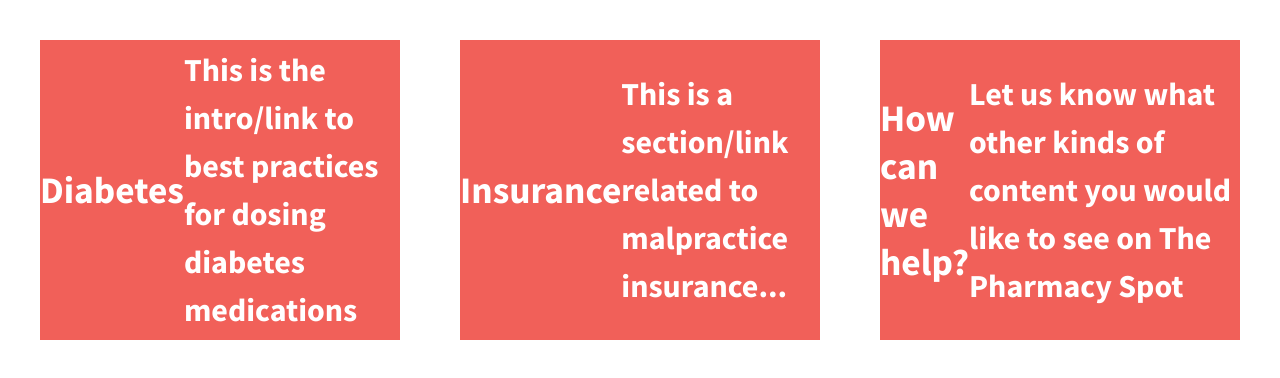
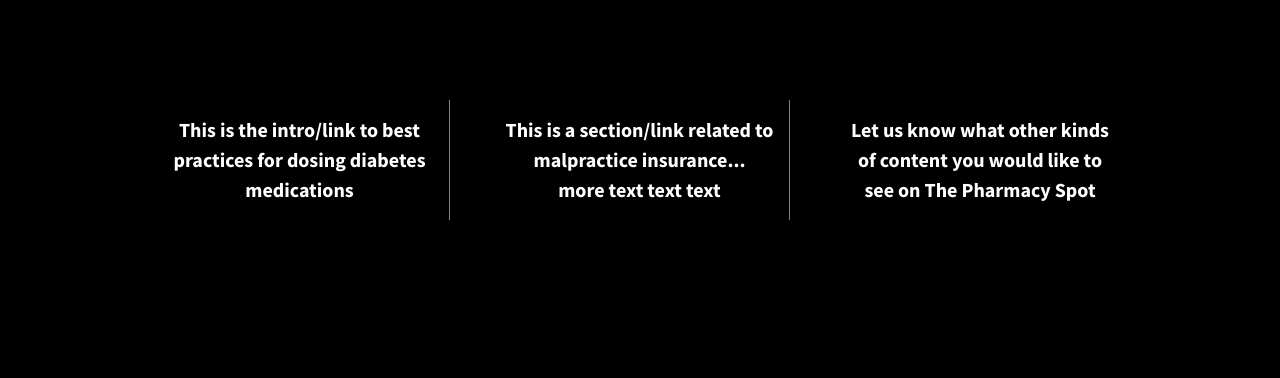
Before and after one commit to michellisor/flexbox-grids, a plain HTML site: page index.html in a window 1280 px wide. Drawn offline with nearby package versions, Linux system fonts and the light colour scheme.

Commit message:
boxes with side borders

```diff
--- a/css/main.css
+++ b/css/main.css
@@ -97,7 +97,7 @@
 
 
 html {
-  background-color: #fff;
+  background-color: black;
   height: 100%;
 }
 
@@ -110,23 +110,40 @@
 
 .wrapper {
   display: flex;
-  justify-content: space-between;
+  justify-content: center;
+  align-items: center;
+  flex-flow: row wrap;
   font-weight: 700;
 }
 
 .div-1, .div-2, .div-3 {
   display: flex;
+  flex-wrap: wrap;
   justify-content: center;
   align-items: center;
-  color: #fff;
+  background: #222;
+  background:rgba(0,0,0,0.7);
+  color: white;
   line-height: 1.5em;
-  font-size: 1.6em;
-  background-color: #f16059;
-  height: 300px;
-  width: 30%
+  font-size: 1em;
+  height: 200px;
+  width: 300px;
+  margin: 20px;
 }
-
-
+h3 {
+  color: #cc3300;
+  padding: 15px;
+  margin: 0;
+  text-align: center;
+}
+p {
+  padding: 15px;
+  text-align: center;
+  margin: 0;
+}
+.div-1 p, .div-2 p {
+border-right: 1px solid grey;
+}
 
 
 /* ==========================================================================
--- a/index.html
+++ b/index.html
@@ -23,15 +23,12 @@
 
         <section class="wrapper">
             <div class="div-1">
-                <h3>Diabetes</h3>
                 <p>This is the intro/link to best practices for dosing diabetes medications</p>
             </div>
             <div class="div-2">
-              <h3>Insurance</h3>
-              <p>This is a section/link related to malpractice insurance...</p>
+              <p>This is a section/link related to malpractice insurance...<br> more text text text</p>
             </div>
             <div class="div-3">
-              <h3>How can we help?</h3>
               <p>Let us know what other kinds of content you would like to see on The Pharmacy Spot</p>
             </div>
         </section>
```
